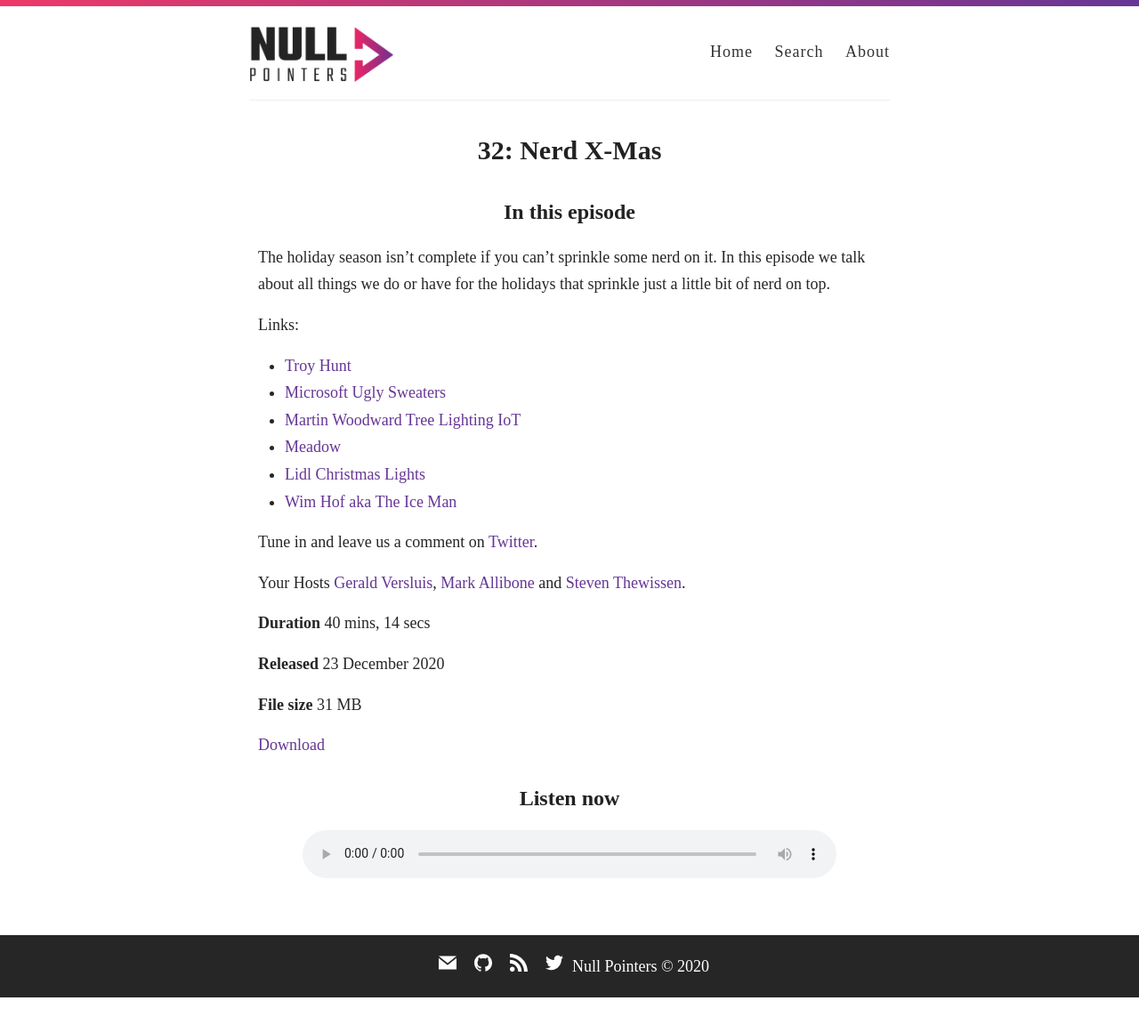
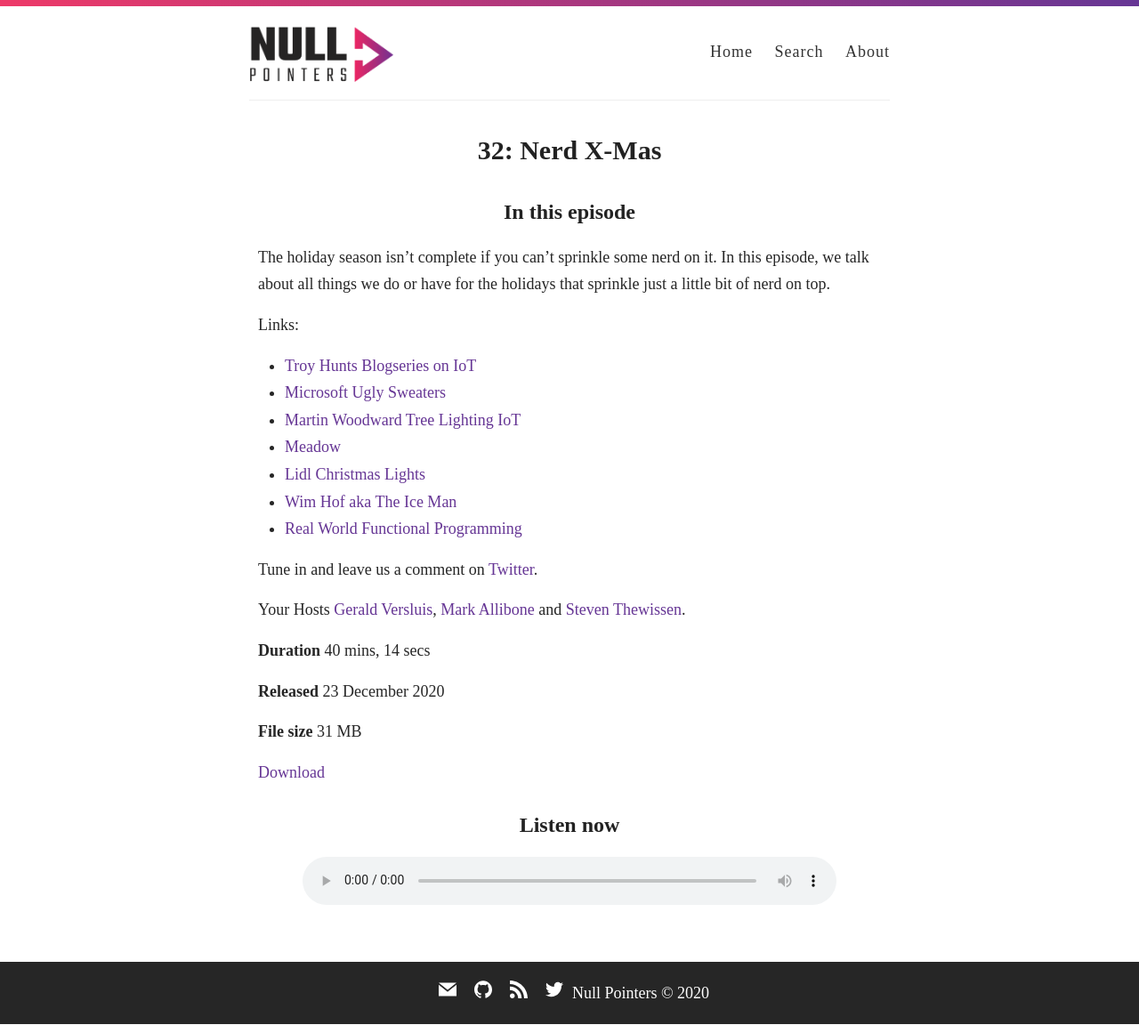
Before and after one commit to nullpointersio/website, a Jekyll site: the page built from _posts/2020-12-23-32.markdown, in a window 1280 px wide. Shown: the whole page at 89% size. Built offline with Jekyll 4.4.1, drawn with Linux system fonts in a browser that asks for light colours; some web fonts are replaced; before the commit the page ends 1121 px from its top, so only the background shows below that.

Commit message:
Add Functional Programming link

```diff
--- a/_posts/2020-12-23-32.markdown
+++ b/_posts/2020-12-23-32.markdown
@@ -25,12 +25,13 @@
 
 Links:
 
-- [Troy Hunt](https://www.troyhunt.com)
+- [Troy Hunts Blogseries on IoT](https://www.troyhunt.com)
 - [Microsoft Ugly Sweaters](https://gear.xbox.com/pages/windows?ocid=Evergreen_soc_omc_xbo_tw_Photo_buy_HolidaySweater)
 - [Martin Woodward Tree Lighting IoT](https://twitter.com/martinwoodward/status/1337434936769437696)
 - [Meadow](https://www.wildernesslabs.co/)
 - [Lidl Christmas Lights](https://allhomecinema.com/review-lidl-smart-home-starter-set-and-smart-christmas-lighting/)
 - [Wim Hof aka The Ice Man](https://www.wimhofmethod.com/)
+- [Real World Functional Programming](https://www.manning.com/books/real-world-functional-programming)
 
 Tune in and leave us a comment on [Twitter](https://twitter.com/nullpointersio).
 
```
Also changed, not shown: other parts of _posts/2020-12-23-32.markdown (+2 -2 lines).
